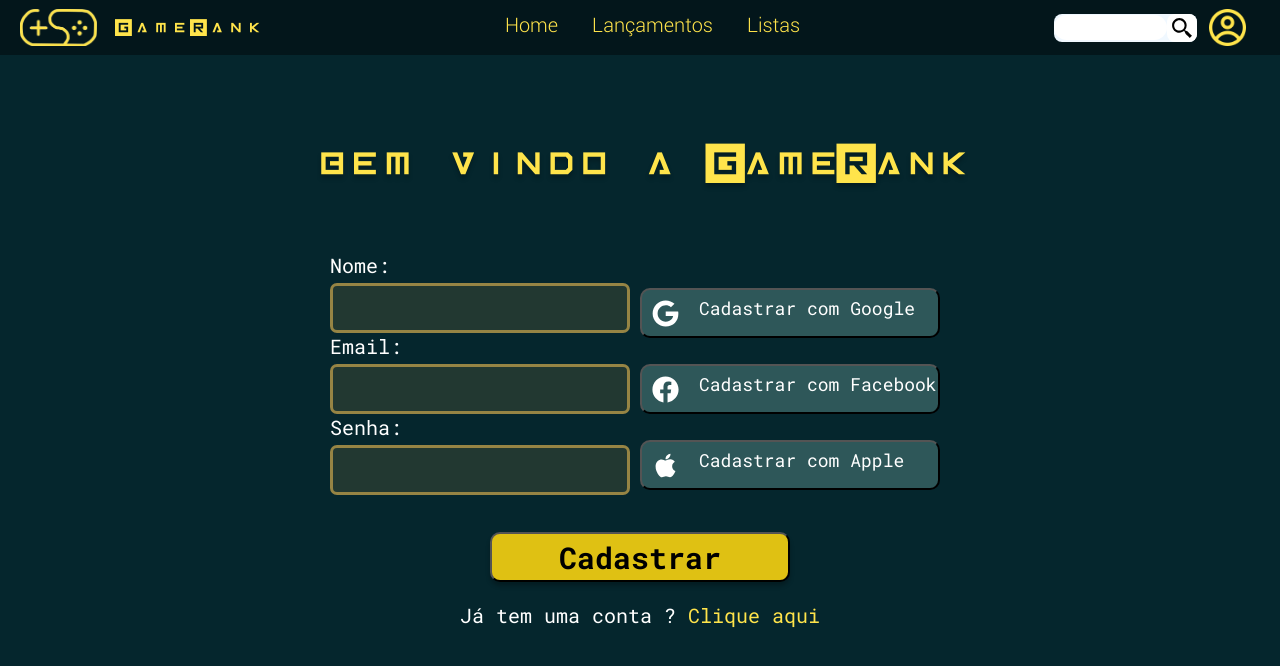
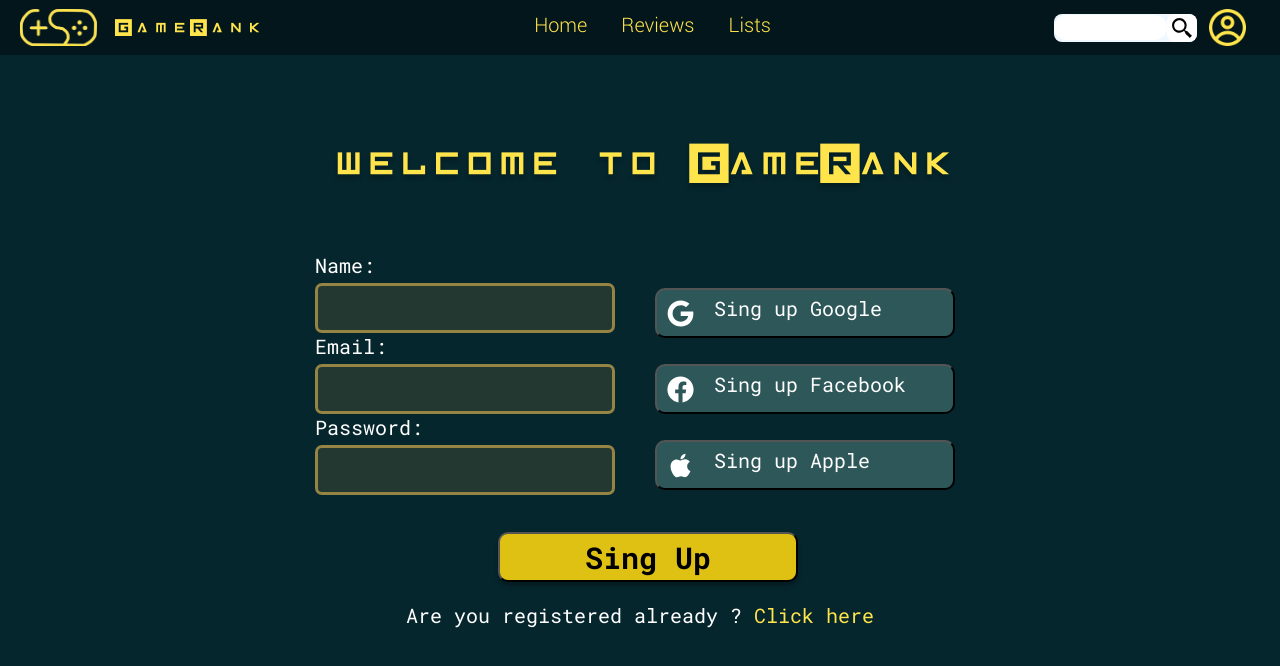
Before and after one commit to KevinSS456/PlayReview, a React (Vite) app in the folder review_play/: page /Cadastro in a window 1280 px wide. Shown: the top 666 px of the page. Built offline with nearby package versions, Linux system fonts and the light colour scheme.

Commit message:
troca dos textos para ingles faltando apenas a tela game

```diff
--- a/review_play/src/components/Navbar.jsx
+++ b/review_play/src/components/Navbar.jsx
@@ -33,10 +33,10 @@
                     <Link to="/">Home</Link>
                 </h2>
                 <h2 className="links">
-                    <Link to="/">Lançamentos</Link>
+                    <Link to="/">Reviews</Link>
                 </h2>
                 <h2 className="links">
-                    <Link to="/">Listas</Link>
+                    <Link to="/">Lists</Link>
                 </h2>
             </div>
             <div id="submit_container">
--- a/review_play/src/pages/Cadastro.jsx
+++ b/review_play/src/pages/Cadastro.jsx
@@ -9,37 +9,37 @@
     return(
     <div className="conteinerCadas">
         <div className="headerCadastro">
-            <h1 className="loginTitle" id="cadastroTitle">BEM VINDO A gAMErANK</h1>
+            <h1 className="loginTitle" id="cadastroTitle">WELCOME TO  gAMErANK</h1>
     </div>
 
     <form action="" className="forms">
-        <label htmlFor="Nome" className="textfrom">Nome:</label>
+        <label htmlFor="Nome" className="textfrom">Name:</label>
         <input type="text" className="input"/>
         <label htmlFor="email" className="textfrom">Email:</label>
         <input type="text" className="input"/>
-        <label htmlFor="senha" className="textfrom" id="senha">Senha:</label>
+        <label htmlFor="senha" className="textfrom" id="senha">Password:</label>
         <input type="text" className="input"/>
     </form>
 
     <div id="buttonsCadas">
         <button className="conectionbutton" id="connectionBCadastro">
             <FaGoogle className="iconConnection" />
-            <p>Cadastrar com Google</p>
+            <p>Sing up Google</p>
         </button>
         <button className="conectionbutton" id="connectionBCadastro">
              <FaFacebook className="iconConnection"/>
-            <p>Cadastrar com Facebook</p>
+            <p>Sing up Facebook</p>
         </button>
         <button className="conectionbutton" id="connectionBCadastro">
             <FaApple className="iconConnection"/>
-            <p>Cadastrar com Apple</p>
+            <p>Sing up Apple</p>
         </button>
     </div>
 
     <div className="changes">
-    <Link to='../Escolha'><button id="cadastrobutton" className="botaoLogin"><span id="buttonCadastroText">Cadastrar </span></button></Link>
-    <h2 className="textfrom" >Já tem uma conta ?
-             <Link to='../Login'><span id="spanlogin"> Clique aqui</span></Link></h2>
+    <Link to='../Escolha'><button id="cadastrobutton" className="botaoLogin"><span id="buttonCadastroText">Sing Up</span></button></Link>
+    <h2 className="textfrom" >Are you registered already ?
+             <Link to='../Login'><span id="spanlogin"> Click here</span></Link></h2>
 
     </div>
 
--- a/review_play/src/pages/Home.jsx
+++ b/review_play/src/pages/Home.jsx
@@ -78,7 +78,7 @@
                 <div class="carousel-item active">
                 <div class="carousel-caption d-none d-md-block">
                         <h5>Senua's Saga: Hellblade II</h5>
-                        <p>Entre e faça sua review</p>
+                        <p>Share your review</p>
                     </div>
                 <Link to='/game/127342/31'>
                    {wallpaper_Senua.map(scree =>(<img class="w-100  img-fluid" src={scree.url.replace('thumb', '1080p')} alt={'Primeiro Slide'} className="bgHome"/>))}
@@ -87,7 +87,7 @@
                  <div class="carousel-item">
                  <div class="carousel-caption d-none d-md-block">
                         <h5>Final Fantasy 15</h5>
-                        <p>Entre e faça sua  review</p>
+                        <p>Share your review</p>
                     </div>
                  <Link to='/game/31551/12'>
                    {wallpaper_FF.map(scree =>(<img class="w-100  img-fluid" src={scree.url.replace('thumb', '1080p')} alt={'Segundo Slide'} className="bgHome"/>))[0]}
@@ -96,7 +96,7 @@
                  <div class="carousel-item">
                      <div class="carousel-caption d-none d-md-block">
                         <h5>Elden Ring: Shadow of the Erdtree</h5>
-                        <p>Entre e faça a sua review</p>
+                        <p>Share your review</p>
                     </div>
                  <Link to='/game/240009/12,31'>
                     {wallpaper_Elden.map(scree =>(<img  class="w-100  h-65  img-fluid" src={scree.url.replace('thumb', '1080p')} alt={'Terceiro Slide'} className="bgHome"/>))}
@@ -116,32 +116,32 @@
 
       <div id="home2">
           <div className="titleHome2">
-              <p className="title">BEM VINDO A gAMErANK</p>
-              <p className="subtitle">Aqui você descobre os melhores jogos do momento com a opinião de outros gamers!</p>
+              <p className="title">WELCOME TO gAMErANK</p>
+              <p className="subtitle">Dive into the world of gaming, guided by the opinions of passionate gamers like you!</p>
           </div>
             <ul id='infoHome'>
               <li className='liHome'>
               <img src={Clarity} alt="sim" className='iconHome'/>
-                <p className='liHomeText'>Salve todos os jogos que já jogou em uma lista única!</p>
+                <p className='liHomeText'>Keep track of all the games you've played in lists!</p>
               </li>
               <li className='liHome'>
               <img src={Coração} alt="sim" className='iconHome'/>
-                <p className='liHomeText'>Escreva e leia reviews sobre os jogos do momento.</p>
+                <p className='liHomeText'>Write and read reviews insights on the hottest games.</p>
               </li>
               <li className='liHome'>
               <img src={Ranking} alt="sim" className='iconHome'/>
-                <p className='liHomeText'>Compartilhe o seu amor pelo jogo favorito com amigos.</p>
+                <p className='liHomeText'>Spread the love for your favorite game with your friends.</p>
               </li>
             </ul>
           <Link to='../Cadastro'>
           <div className="botao" id='botaoComeça'>
-            <h3 id='textbotao'>COMECE AGORA !</h3>
+            <h3 id='textbotao'>START NOW  !</h3>
           </div>
           </Link>
       </div>
 
       <div id="home3">
-          <h2 id='proxTitle'>Lançamentos de Maio</h2>
+          <h2 id='proxTitle'>New Games</h2>
           {recents.length === 0 && <p>Carregando..</p>}
        <div className="CardStyle">
       {isVisible_left && <div className="buttonareal" id='buttonLeft' onClick={prevtGames}>
--- a/review_play/src/pages/login.jsx
+++ b/review_play/src/pages/login.jsx
@@ -11,36 +11,36 @@
     <div className="conteinerLogin">
 
         <div className="headerLogin">
-            <h1 className="loginTitle">Bem vindo de volta</h1>
+            <h1 className="loginTitle">welcome Back</h1>
     </div>
 
     <form action="" className="forms">
         <label htmlFor="email" className="textfrom">Email:</label>
         <input type="text" className="input"/>
-        <label htmlFor="senha" className="textfrom" id="senha">Senha:</label>
+        <label htmlFor="senha" className="textfrom" id="senha">Password:</label>
         <input type="text" className="input"/>
-        <button  className="botaoLogin"><p>ENTRAR</p></button>
+        <button  className="botaoLogin"><p>Sing In</p></button>
     </form>
 
     <div className="buttonsLogin">
         <button className="conectionbutton">
             <FaGoogle className="iconConnection" />
-            <p>Entrar com Google</p>
+            <p>Sing in Google</p>
         </button>
         <button className="conectionbutton">
             <FaFacebook  className="iconConnection"/>
-            <p>Entrar com Facebook</p>
+            <p>Sing in Facebook</p>
         </button>
         <button className="conectionbutton">
             <FaApple  className="iconConnection"/>
-            <p>Entrar com Aple</p>
+            <p>Sing in Aple</p>
         </button>
     </div>
 
     <div className="changes">
-        <h2 className="textfrom">Esqueceu a Senha ?
-             <Link><span id="spanlogin"> Clique aqui</span></Link></h2>
-             <Link to='../Cadastro'><button id="cadastrobutton" className="botaoLogin"><span id="buttonCadastroText">Cadastro</span></button></Link>
+        <h2 className="textfrom">Forgot the password ?
+             <Link><span id="spanlogin"> Click here</span></Link></h2>
+             <Link to='../Cadastro'><button id="cadastrobutton" className="botaoLogin"><span id="buttonCadastroText">Sing Up</span></button></Link>
     </div>
 
     </div>
--- a/review_play/src/style/cadastro.css
+++ b/review_play/src/style/cadastro.css
@@ -4,7 +4,8 @@
     display: grid;
     padding: 2rem 6.254rem;
     grid-template-columns: auto auto auto auto;
-    grid-template-rows: auto auto;
+    grid-template-rows: auto auto auto auto;
+    column-gap: 3rem;
 }
 .headerCadastro{
     grid-column-start: 1;
@@ -38,12 +39,14 @@
     grid-row-end: 2;
 }
 #connectionBCadastro{
-    font-size: 1.8rem;
+    font-size: 2rem;
     margin-top: 1.6rem;
+
 }
 .changes{
     margin-top: 2rem;
     grid-row-start: 3;
+    grid-row-end: 4;
     grid-column-start: 1;
     grid-column-end: 5;
     justify-self: center;
@@ -51,4 +54,5 @@
 }
 #cadastrobutton{
     margin-bottom: 2rem;
+   margin-left: 9.2rem;
 }
```
